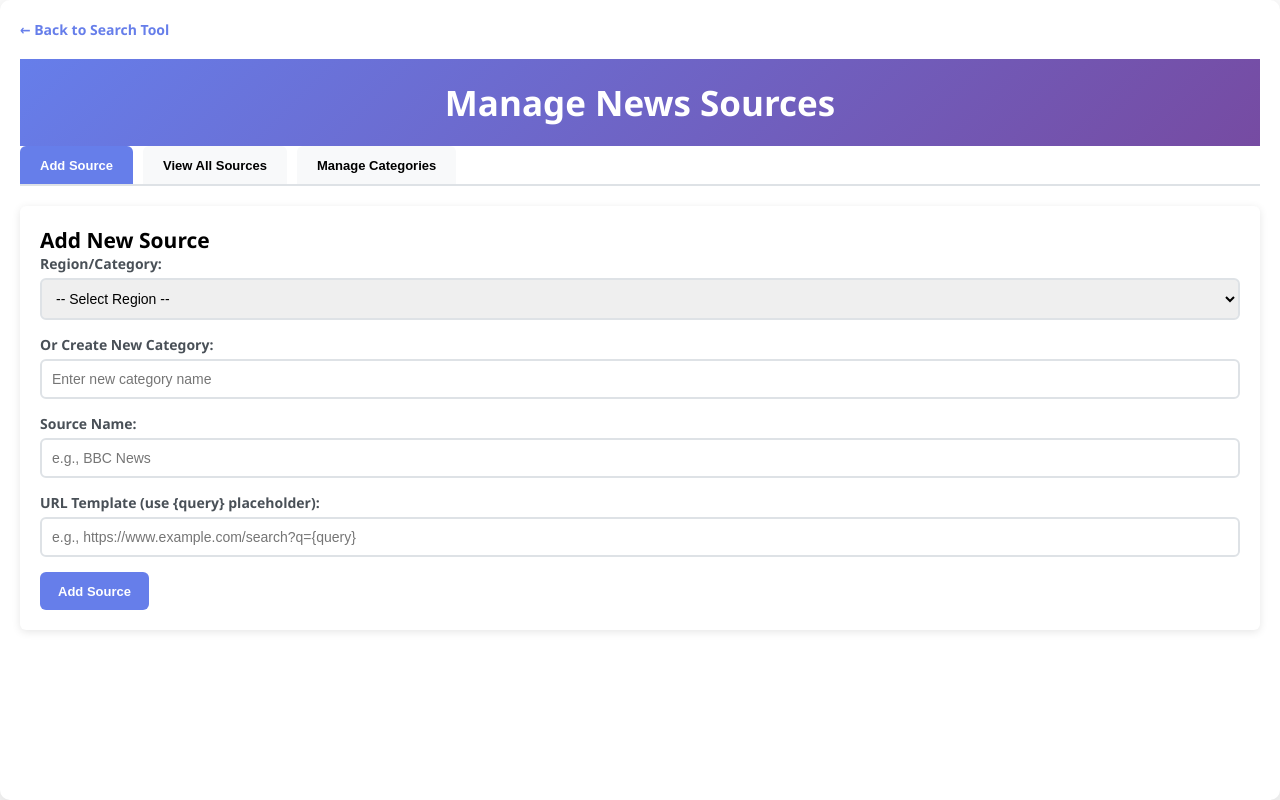
After one commit to tharsh1111-ops/newsappv3, a FastAPI app: template templates/manage.html in a window 1280 px wide. The commit adds this page. Run offline with FastAPI, Linux system fonts and the light colour scheme; the template is opened without the code that fills it, so the values that code supplies are empty.

Commit message:
Add news sources management page and fix row filling behavior

```diff
--- a/main.py
+++ b/main.py
@@ -7,12 +7,14 @@ import json
 from datetime import datetime
 from typing import Optional
 from pydantic import BaseModel
+import os
 
 app = FastAPI()
 app.mount("/static", StaticFiles(directory="static"), name="static")
 templates = Jinja2Templates(directory="templates")
 
 DB_FILE = "websearch_sessions.db"
+SOURCES_FILE = "news_sources.json"
 
 # News sources dictionary
 NEWS_SOURCES = {
@@ -142,6 +144,22 @@ NEWS_SOURCES = {
 }
 
 
+# Load/Save sources functions
+def load_sources():
+    if os.path.exists(SOURCES_FILE):
+        try:
+            with open(SOURCES_FILE, 'r', encoding='utf-8') as f:
+                return json.load(f)
+        except Exception:
+            pass
+    return NEWS_SOURCES.copy()
+
+
+def save_sources(sources):
+    with open(SOURCES_FILE, 'w', encoding='utf-8') as f:
+        json.dump(sources, f, indent=2, ensure_ascii=False)
+
+
 # Database initialization
 def init_db():
     conn = sqlite3.connect(DB_FILE)
@@ -174,14 +192,35 @@ class SessionImport(BaseModel):
     overwrite: bool = False
 
 
+class SourceData(BaseModel):
+    region: str
+    name: str
+    url: str
+    oldName: Optional[str] = None
+    newName: Optional[str] = None
+    newUrl: Optional[str] = None
+
+
+class CategoryData(BaseModel):
+    region: Optional[str] = None
+    name: Optional[str] = None
+
+
+# Routes
 @app.get("/")
 async def home(request: Request):
     return templates.TemplateResponse("index.html", {"request": request})
 
 
+@app.get("/manage")
+async def manage(request: Request):
+    return templates.TemplateResponse("manage.html", {"request": request})
+
+
 @app.get("/api/sources")
 async def get_sources():
-    return JSONResponse(content=NEWS_SOURCES)
+    sources = load_sources()
+    return JSONResponse(content=sources)
 
 
 @app.post("/api/sessions/save")
@@ -311,6 +350,73 @@ async def delete_session(name: str):
         return JSONResponse(status_code=500, content={"status": "error", "message": str(e)})
 
 
+# Admin endpoints for managing sources
+@app.post("/api/admin/sources")
+async def add_source(source: SourceData):
+    try:
+        sources = load_sources()
+        if source.region not in sources:
+            sources[source.region] = {}
+        sources[source.region][source.name] = source.url
+        save_sources(sources)
+        return {"status": "success", "message": f"Source '{source.name}' added"}
+    except Exception as e:
+        return JSONResponse(status_code=500, content={"status": "error", "message": str(e)})
+
+
+@app.put("/api/admin/sources")
+async def update_source(source: SourceData):
+    try:
+        sources = load_sources()
+        if source.region in sources and source.oldName in sources[source.region]:
+            del sources[source.region][source.oldName]
+            sources[source.region][source.newName] = source.newUrl
+            save_sources(sources)
+            return {"status": "success", "message": f"Source updated"}
+        return JSONResponse(status_code=404, content={"status": "error", "message": "Source not found"})
+    except Exception as e:
+        return JSONResponse(status_code=500, content={"status": "error", "message": str(e)})
+
+
+@app.delete("/api/admin/sources")
+async def delete_source(source: SourceData):
+    try:
+        sources = load_sources()
+        if source.region in sources and source.name in sources[source.region]:
+            del sources[source.region][source.name]
+            save_sources(sources)
+            return {"status": "success", "message": f"Source '{source.name}' deleted"}
+        return JSONResponse(status_code=404, content={"status": "error", "message": "Source not found"})
+    except Exception as e:
+        return JSONResponse(status_code=500, content={"status": "error", "message": str(e)})
+
+
+@app.post("/api/admin/categories")
+async def add_category(category: CategoryData):
+    try:
+        sources = load_sources()
+        if category.name not in sources:
+            sources[category.name] = {}
+            save_sources(sources)
+            return {"status": "success", "message": f"Category '{category.name}' added"}
+        return JSONResponse(status_code=400, content={"status": "error", "message": "Category already exists"})
+    except Exception as e:
+        return JSONResponse(status_code=500, content={"status": "error", "message": str(e)})
+
+
+@app.delete("/api/admin/categories")
+async def delete_category(category: CategoryData):
+    try:
+        sources = load_sources()
+        if category.region in sources:
+            del sources[category.region]
+            save_sources(sources)
+            return {"status": "success", "message": f"Category '{category.region}' deleted"}
+        return JSONResponse(status_code=404, content={"status": "error", "message": "Category not found"})
+    except Exception as e:
+        return JSONResponse(status_code=500, content={"status": "error", "message": str(e)})
+
+
 if __name__ == "__main__":
     import uvicorn
     uvicorn.run(app, host="127.0.0.1", port=8000, reload=True)
--- /dev/null
+++ b/static/manage.js
@@ -0,0 +1,253 @@
+let allSources = {};
+
+// Initialize
+document.addEventListener('DOMContentLoaded', async () => {
+    await loadSources();
+    populateRegionDropdown();
+    displayAllSources();
+    displayCategories();
+});
+
+// Load sources from API
+async function loadSources() {
+    try {
+        const response = await fetch('/api/sources');
+        allSources = await response.json();
+    } catch (error) {
+        console.error('Error loading sources:', error);
+        alert('Error loading sources');
+    }
+}
+
+// Switch between tabs
+function switchManageTab(tab) {
+    document.querySelectorAll('.manage-tab').forEach(t => t.classList.remove('active'));
+    document.querySelectorAll('.tab-panel').forEach(p => p.classList.remove('active'));
+
+    if (tab === 'add') {
+        document.querySelector('.manage-tab:nth-child(1)').classList.add('active');
+        document.getElementById('addPanel').classList.add('active');
+    } else if (tab === 'view') {
+        document.querySelector('.manage-tab:nth-child(2)').classList.add('active');
+        document.getElementById('viewPanel').classList.add('active');
+        displayAllSources();
+    } else if (tab === 'categories') {
+        document.querySelector('.manage-tab:nth-child(3)').classList.add('active');
+        document.getElementById('categoriesPanel').classList.add('active');
+        displayCategories();
+    }
+}
+
+// Populate region dropdown
+function populateRegionDropdown() {
+    const select = document.getElementById('addRegion');
+    select.innerHTML = '<option value="">-- Select Region --</option>';
+
+    Object.keys(allSources).forEach(region => {
+        const option = document.createElement('option');
+        option.value = region;
+        option.textContent = region;
+        select.appendChild(option);
+    });
+}
+
+// Add source form submission
+document.getElementById('addSourceForm').addEventListener('submit', async (e) => {
+    e.preventDefault();
+
+    const region = document.getElementById('addRegion').value || document.getElementById('newCategory').value.trim();
+    const name = document.getElementById('sourceName').value.trim();
+    const url = document.getElementById('sourceUrl').value.trim();
+
+    if (!region || !name || !url) {
+        alert('Please fill in all required fields');
+        return;
+    }
+
+    try {
+        const response = await fetch('/api/admin/sources', {
+            method: 'POST',
+            headers: { 'Content-Type': 'application/json' },
+            body: JSON.stringify({ region, name, url })
+        });
+
+        const result = await response.json();
+        if (result.status === 'success') {
+            alert('Source added successfully!');
+            document.getElementById('addSourceForm').reset();
+            await loadSources();
+            populateRegionDropdown();
+        } else {
+            alert('Error: ' + result.message);
+        }
+    } catch (error) {
+        alert('Error adding source: ' + error);
+    }
+});
+
+// Display all sources
+function displayAllSources() {
+    const container = document.getElementById('sourcesListContainer');
+    container.innerHTML = '';
+
+    for (const [region, sources] of Object.entries(allSources)) {
+        const section = document.createElement('div');
+        section.className = 'region-section';
+
+        const heading = document.createElement('h3');
+        heading.textContent = `${region} (${Object.keys(sources).length} sources)`;
+        section.appendChild(heading);
+
+        for (const [name, url] of Object.entries(sources)) {
+            const card = document.createElement('div');
+            card.className = 'source-card';
+
+            card.innerHTML = `
+                <h4>${name}</h4>
+                <p style="color: #6c757d; font-size: 13px; word-break: break-all;">${url}</p>
+                <div class="source-card-actions">
+                    <button class="btn-warning" onclick="editSource('${region}', '${name}', '${url.replace(/'/g, "\\'")}')">Edit</button>
+                    <button class="btn-danger" onclick="deleteSource('${region}', '${name}')">Delete</button>
+                </div>
+            `;
+
+            section.appendChild(card);
+        }
+
+        container.appendChild(section);
+    }
+}
+
+// Edit source
+function editSource(region, oldName, oldUrl) {
+    const newName = prompt('Enter new name:', oldName);
+    if (!newName) return;
+
+    const newUrl = prompt('Enter new URL:', oldUrl);
+    if (!newUrl) return;
+
+    updateSource(region, oldName, newName, newUrl);
+}
+
+// Update source
+async function updateSource(region, oldName, newName, newUrl) {
+    try {
+        const response = await fetch('/api/admin/sources', {
+            method: 'PUT',
+            headers: { 'Content-Type': 'application/json' },
+            body: JSON.stringify({ region, oldName, newName, newUrl })
+        });
+
+        const result = await response.json();
+        if (result.status === 'success') {
+            alert('Source updated successfully!');
+            await loadSources();
+            displayAllSources();
+        } else {
+            alert('Error: ' + result.message);
+        }
+    } catch (error) {
+        alert('Error updating source: ' + error);
+    }
+}
+
+// Delete source
+async function deleteSource(region, name) {
+    if (!confirm(`Delete "${name}" from ${region}?`)) {
+        return;
+    }
+
+    try {
+        const response = await fetch('/api/admin/sources', {
+            method: 'DELETE',
+            headers: { 'Content-Type': 'application/json' },
+            body: JSON.stringify({ region, name })
+        });
+
+        const result = await response.json();
+        if (result.status === 'success') {
+            alert('Source deleted successfully!');
+            await loadSources();
+            displayAllSources();
+        } else {
+            alert('Error: ' + result.message);
+        }
+    } catch (error) {
+        alert('Error deleting source: ' + error);
+    }
+}
+
+// Display categories
+function displayCategories() {
+    const container = document.getElementById('categoriesListContainer');
+    container.innerHTML = '';
+
+    for (const region of Object.keys(allSources)) {
+        const card = document.createElement('div');
+        card.className = 'source-card';
+        card.innerHTML = `
+            <h4>${region}</h4>
+            <div class="source-card-actions">
+                <button class="btn-danger" onclick="deleteCategory('${region}')">Delete Category</button>
+            </div>
+        `;
+        container.appendChild(card);
+    }
+}
+
+// Add category
+async function addCategory() {
+    const name = document.getElementById('newCategoryInput').value.trim();
+    if (!name) {
+        alert('Please enter a category name');
+        return;
+    }
+
+    try {
+        const response = await fetch('/api/admin/categories', {
+            method: 'POST',
+            headers: { 'Content-Type': 'application/json' },
+            body: JSON.stringify({ name })
+        });
+
+        const result = await response.json();
+        if (result.status === 'success') {
+            alert('Category added successfully!');
+            document.getElementById('newCategoryInput').value = '';
+            await loadSources();
+            populateRegionDropdown();
+            displayCategories();
+        } else {
+            alert('Error: ' + result.message);
+        }
+    } catch (error) {
+        alert('Error adding category: ' + error);
+    }
+}
+
+// Delete category
+async function deleteCategory(region) {
+    if (!confirm(`Delete category "${region}" and all its sources?`)) {
+        return;
+    }
+
+    try {
+        const response = await fetch('/api/admin/categories', {
+            method: 'DELETE',
+            headers: { 'Content-Type': 'application/json' },
+            body: JSON.stringify({ region })
+        });
+
+        const result = await response.json();
+        if (result.status === 'success') {
+            alert('Category deleted successfully!');
+            await loadSources();
+            populateRegionDropdown();
+            displayCategories();
+        } else {
+            alert('Error: ' + result.message);
+        }
+    } catch (error) {
+        alert('Error deleting category: ' + error);
+    }
+}
--- a/static/style.css
+++ b/static/style.css
@@ -4,18 +4,18 @@
     box-sizing: border-box;
 }
 
+html {
+    font-size: 14px;
+}
+
 body {
     font-family: 'Segoe UI', Tahoma, Geneva, Verdana, sans-serif;
     background: linear-gradient(135deg, #667eea 0%, #764ba2 100%);
     min-height: 100vh;
-    padding: 20px;
-}
-
-.container {
-    max-width: 1800px;
+    padding: 15p900px;
     margin: 0 auto;
     background: white;
-    border-radius: 12px;
+    border-radius: 10px;
     box-shadow: 0 10px 40px rgba(0, 0, 0, 0.2);
     overflow: hidden;
 }
@@ -23,7 +23,12 @@ body {
 header {
     background: linear-gradient(135deg, #667eea 0%, #764ba2 100%);
     color: white;
-    padding: 30px;
+    padding: 20px;
+    text-align: center;
+}
+
+header h1 {
+    font-size: 2
     text-align: center;
 }
 
@@ -78,13 +84,18 @@ header h1 {
 }
 
 button {
-    padding: 8px 16px;
+    padding: 10px 18px;
     border: none;
     border-radius: 6px;
-    font-size: 14px;
+    font-size: 13px;
     font-weight: 600;
     cursor: pointer;
     transition: all 0.3s;
+    white-space: nowrap;
+    min-height: 38px;
+    display: inline-flex;
+    align-items: center;
+    justify-content: center;
 }
 
 button:hover {
--- /dev/null
+++ b/templates/manage.html
@@ -0,0 +1,170 @@
+<!DOCTYPE html>
+<html lang="en">
+<head>
+    <meta charset="UTF-8">
+    <meta name="viewport" content="width=device-width, initial-scale=0.9, maximum-scale=2.0, user-scalable=yes">
+    <title>Manage News Sources</title>
+    <link rel="stylesheet" href="/static/style.css">
+    <style>
+        .manage-container {
+            max-width: 1400px;
+            margin: 0 auto;
+            padding: 20px;
+        }
+
+        .back-link {
+            display: inline-block;
+            margin-bottom: 20px;
+            color: #667eea;
+            text-decoration: none;
+            font-weight: 600;
+        }
+
+        .back-link:hover {
+            text-decoration: underline;
+        }
+
+        .manage-tabs {
+            display: flex;
+            gap: 10px;
+            margin-bottom: 20px;
+            border-bottom: 2px solid #dee2e6;
+        }
+
+        .manage-tab {
+            padding: 10px 20px;
+            background: #f8f9fa;
+            border: none;
+            border-radius: 6px 6px 0 0;
+            cursor: pointer;
+            font-weight: 600;
+        }
+
+        .manage-tab.active {
+            background: #667eea;
+            color: white;
+        }
+
+        .tab-panel {
+            display: none;
+            padding: 20px;
+            background: white;
+            border-radius: 6px;
+            box-shadow: 0 2px 8px rgba(0,0,0,0.1);
+        }
+
+        .tab-panel.active {
+            display: block;
+        }
+
+        .form-group {
+            margin-bottom: 15px;
+        }
+
+        .form-group label {
+            display: block;
+            margin-bottom: 5px;
+            font-weight: 600;
+            color: #495057;
+        }
+
+        .form-group input,
+        .form-group select {
+            width: 100%;
+            padding: 10px;
+            border: 2px solid #dee2e6;
+            border-radius: 6px;
+            font-size: 14px;
+        }
+
+        .source-card {
+            background: #f8f9fa;
+            padding: 15px;
+            margin-bottom: 10px;
+            border-radius: 6px;
+            border: 2px solid #dee2e6;
+        }
+
+        .source-card h4 {
+            margin-bottom: 10px;
+            color: #667eea;
+        }
+
+        .source-card-actions {
+            display: flex;
+            gap: 10px;
+            margin-top: 10px;
+        }
+
+        .region-section {
+            margin-bottom: 30px;
+        }
+
+        .region-section h3 {
+            color: #667eea;
+            margin-bottom: 15px;
+            padding-bottom: 10px;
+            border-bottom: 2px solid #667eea;
+        }
+    </style>
+</head>
+<body>
+    <div class="manage-container">
+        <a href="/" class="back-link">← Back to Search Tool</a>
+
+        <header>
+            <h1>Manage News Sources</h1>
+        </header>
+
+        <div class="manage-tabs">
+            <button class="manage-tab active" onclick="switchManageTab('add')">Add Source</button>
+            <button class="manage-tab" onclick="switchManageTab('view')">View All Sources</button>
+            <button class="manage-tab" onclick="switchManageTab('categories')">Manage Categories</button>
+        </div>
+
+        <div id="addPanel" class="tab-panel active">
+            <h2>Add New Source</h2>
+            <form id="addSourceForm">
+                <div class="form-group">
+                    <label>Region/Category:</label>
+                    <select id="addRegion" required>
+                        <option value="">-- Select Region --</option>
+                    </select>
+                </div>
+                <div class="form-group">
+                    <label>Or Create New Category:</label>
+                    <input type="text" id="newCategory" placeholder="Enter new category name">
+                </div>
+                <div class="form-group">
+                    <label>Source Name:</label>
+                    <input type="text" id="sourceName" placeholder="e.g., BBC News" required>
+                </div>
+                <div class="form-group">
+                    <label>URL Template (use {query} placeholder):</label>
+                    <input type="text" id="sourceUrl" placeholder="e.g., https://www.example.com/search?q={query}" required>
+                </div>
+                <button type="submit" class="btn-primary">Add Source</button>
+            </form>
+        </div>
+
+        <div id="viewPanel" class="tab-panel">
+            <h2>All News Sources</h2>
+            <div id="sourcesListContainer"></div>
+        </div>
+
+        <div id="categoriesPanel" class="tab-panel">
+            <h2>Manage Categories</h2>
+            <div class="form-group">
+                <label>Add New Category:</label>
+                <input type="text" id="newCategoryInput" placeholder="Enter category name">
+                <button onclick="addCategory()" class="btn-primary" style="margin-top: 10px;">Add Category</button>
+            </div>
+            <hr style="margin: 20px 0;">
+            <h3>Existing Categories</h3>
+            <div id="categoriesListContainer"></div>
+        </div>
+    </div>
+
+    <script src="/static/manage.js"></script>
+</body>
+</html>
```
Also changed, not shown: other parts of static/style.css (+16 -12 lines), static/app.js (+18 -3 lines), templates/index.html (+23 -1 lines), 1 other file.
